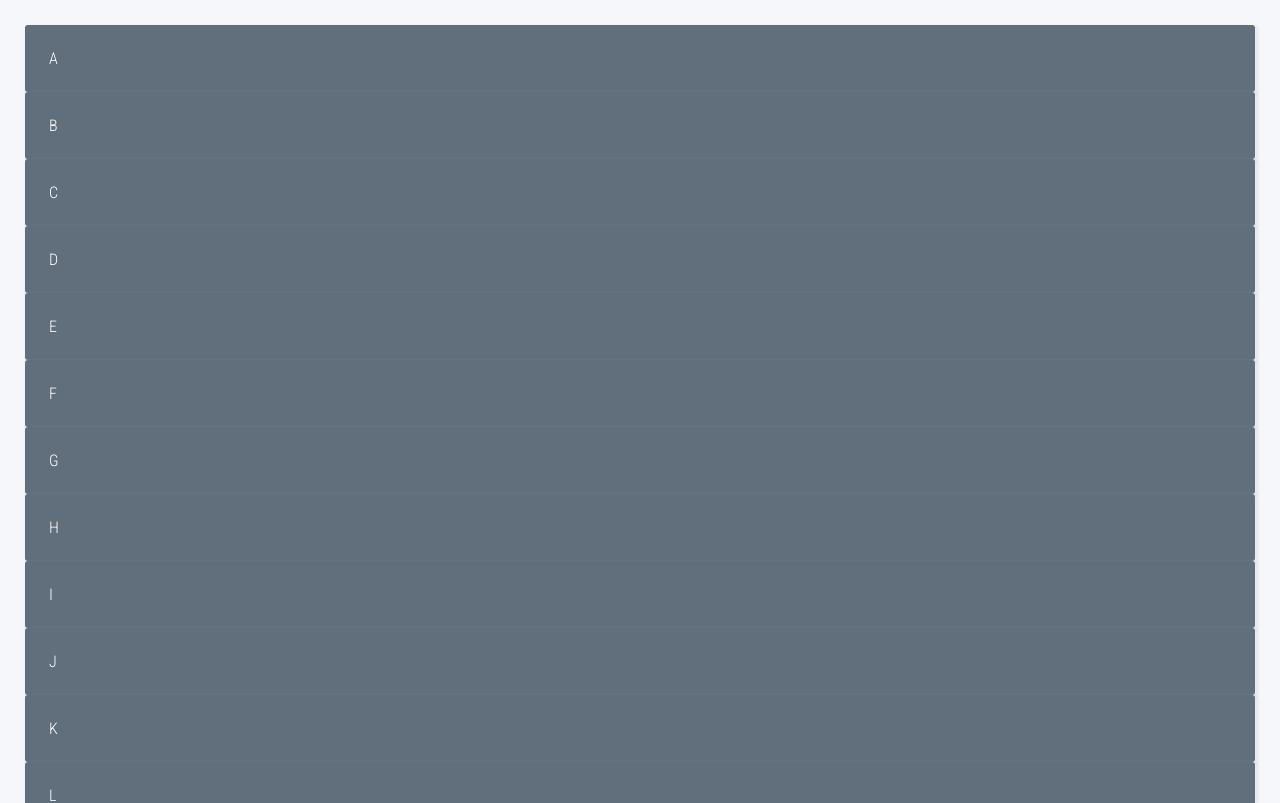
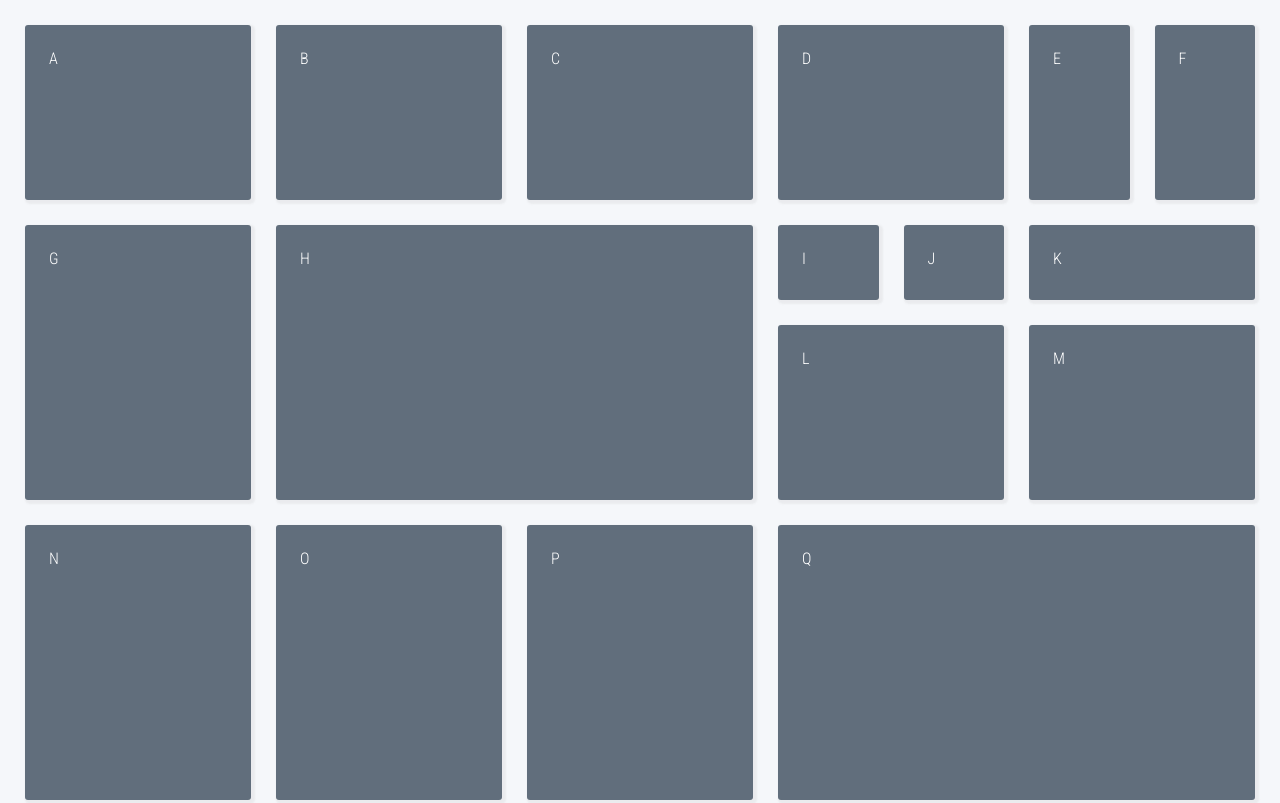
Before and after one commit to alexandroskapsalidis/grid-flex-layout, a plain HTML site: page ch07-proj2.html in a window 1280 px wide. Shown: the top 803 px of the page. Drawn offline with Linux system fonts and the light colour scheme.

Commit message:
finishing grid layout

```diff
--- a/ch07-proj2.css
+++ b/ch07-proj2.css
@@ -1,3 +1,4 @@
+/* Root variables  */
 :root {
   --color-block-1: #7b93db;
   --color-block-2: #4c63b6;
@@ -9,9 +10,12 @@
 
   --color-back: #f5f7fa;
 }
+
 html {
   box-sizing: border-box;
 }
+
+/* CSS Resets */
 *,
 *:before,
 *:after {
@@ -61,7 +65,69 @@ h4 {
 }
 
 /* add your styles */
+.container {
+  display: grid;
+  grid-template-columns: repeat(10, 1fr);
+  grid-template-rows: 175px 75px 175px 275px;
+  gap: 25px;
+}
 
+#a {
+  grid-column-start: 1;
+  grid-column-end: 3;
+}
+#b {
+  grid-column-start: 3;
+  grid-column-end: 5;
+}
+#c {
+  grid-column-start: 5;
+  grid-column-end: 7;
+}
+#d {
+  grid-column-start: 7;
+  grid-column-end: 9;
+}
+#g {
+  grid-column-start: 1;
+  grid-column-end: 3;
+  grid-row-start: 2;
+  grid-row-end: 4;
+}
+#h {
+  grid-column-start: 3;
+  grid-column-end: 7;
+  grid-row-start: 2;
+  grid-row-end: 4;
+}
+#k {
+  grid-column-start: 9;
+  grid-column-end: 11;
+}
+#l {
+  grid-column-start: 7;
+  grid-column-end: 9;
+}
+#m {
+  grid-column-start: 9;
+  grid-column-end: 11;
+}
+#n {
+  grid-column-start: 1;
+  grid-column-end: 3;
+}
+#o {
+  grid-column-start: 3;
+  grid-column-end: 5;
+}
+#p {
+  grid-column-start: 5;
+  grid-column-end: 7;
+}
+#q {
+  grid-column-start: 7;
+  grid-column-end: 11;
+}
 /* styles for mobile protrait screen */
 
 /* styles for tablet portrait and mobile landscape screens */
--- a/ch07-proj2.html
+++ b/ch07-proj2.html
@@ -7,7 +7,7 @@
 
   <meta name="viewport" content="width=device-width, initial-scale=1.0">
   <link href="https://fonts.googleapis.com/css2?family=Roboto+Condensed:wght@300;400;700&display=swap" rel="stylesheet">
-  <link href="https://cdnjs.cloudflare.com/ajax/libs/font-awesome/4.7.0/css/font-awesome.min.css" rel='stylesheet'>
+  <link href="https://cdnjs.cloudflare.com/ajax/libs/font-awesome/5.15.3/css/all.min.css" rel="stylesheet">
   <link rel="stylesheet" href="ch07-proj2.css">
 </head>
 
@@ -33,4 +33,5 @@
     <div id="q">Q</div>
   </main>
 </body>
+
 </html>
```
Lines whose indentation alone changed are shown as unchanged.
